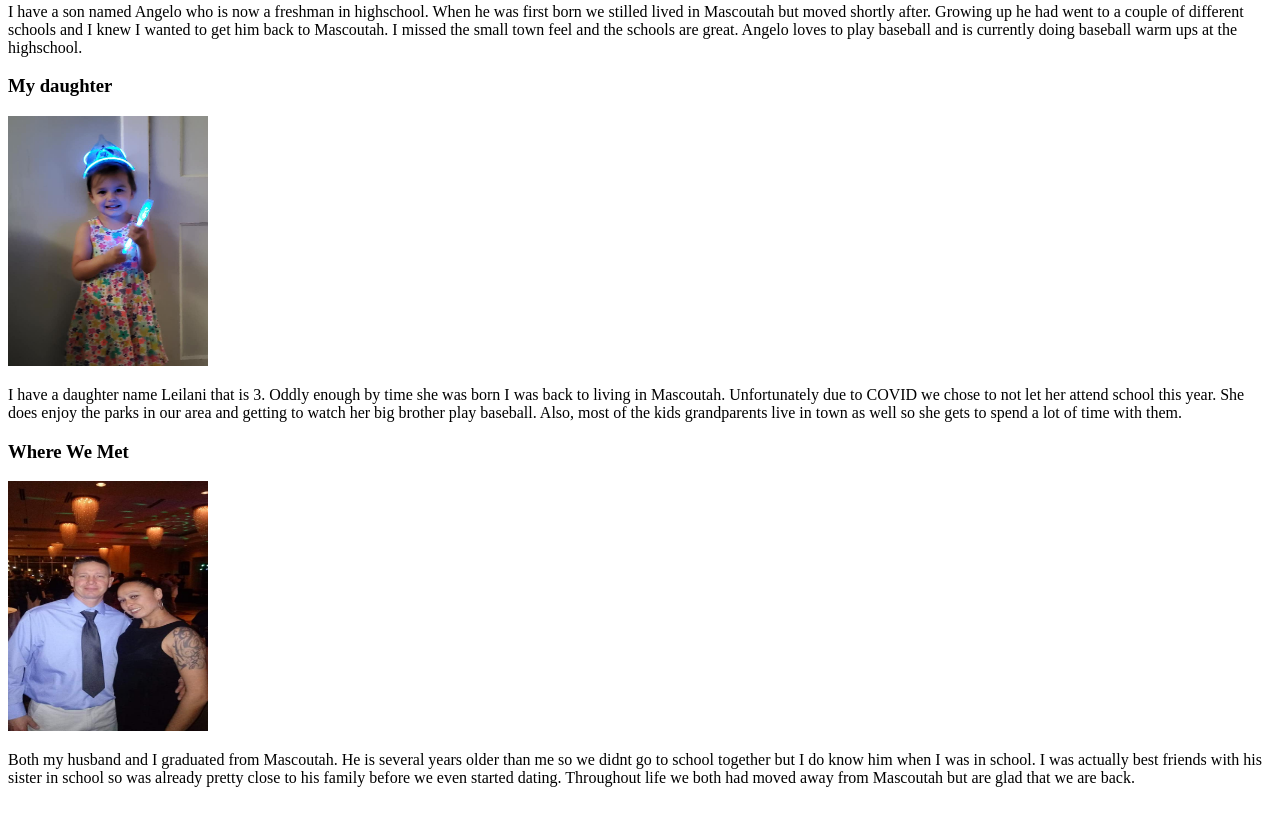
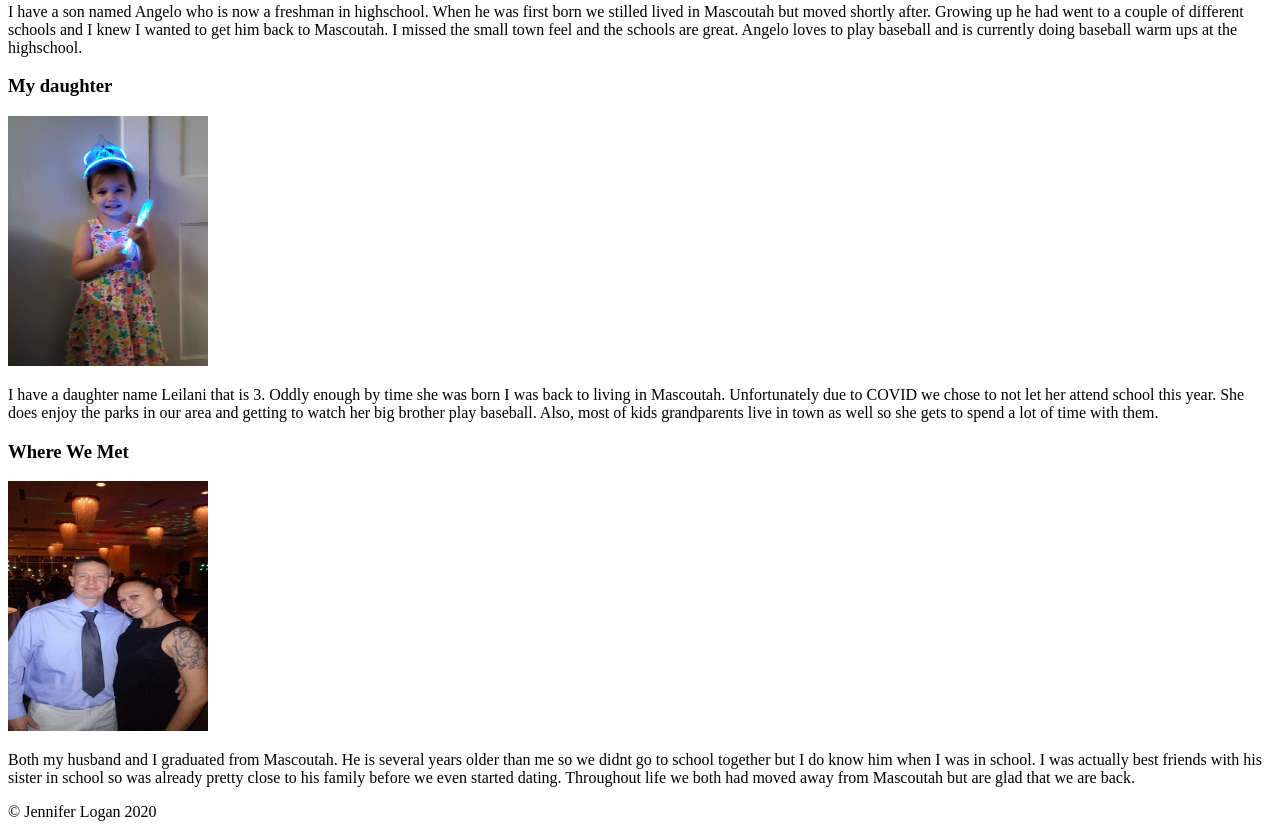
Before and after one commit to Angelosmami/html-me-something1, a plain HTML site: page index.html in a window 1280 px wide. Shown: the part 1270-2099 px from the top of the page. Before the commit the page ends 2073 px from the top, so only its background shows below. Drawn offline with Linux system fonts and the light colour scheme.

Commit message:
add copyright

```diff
--- a/index.html
+++ b/index.html
@@ -31,7 +31,7 @@
             <h3>My daughter</h3>
             <img src="images/leilani.jpg" alt="Leilani on her birthday" width="200" height="250">
             <p> I have a daughter name Leilani that is 3. Oddly enough by time she was born I was back to living in Mascoutah. Unfortunately due to COVID we chose to
-                not let her attend school this year. She does enjoy the parks in our area and getting to watch her big brother play baseball. Also, most of the kids grandparents
+                not let her attend school this year. She does enjoy the parks in our area and getting to watch her big brother play baseball. Also, most of <thead></thead> kids grandparents
                 live in town as well so she gets to spend a lot of time with them.</p>
         </article>
         <article>
@@ -41,7 +41,7 @@
                 I was actually best friends with his sister in school so was already pretty close to his family before we even started dating. Throughout life we both had moved
                 away from Mascoutah but are glad that we are back. </p>
         </article>
-
+        <footer>&copy Jennifer Logan 2020 </footer>
         </main>
     </body>
 
```
